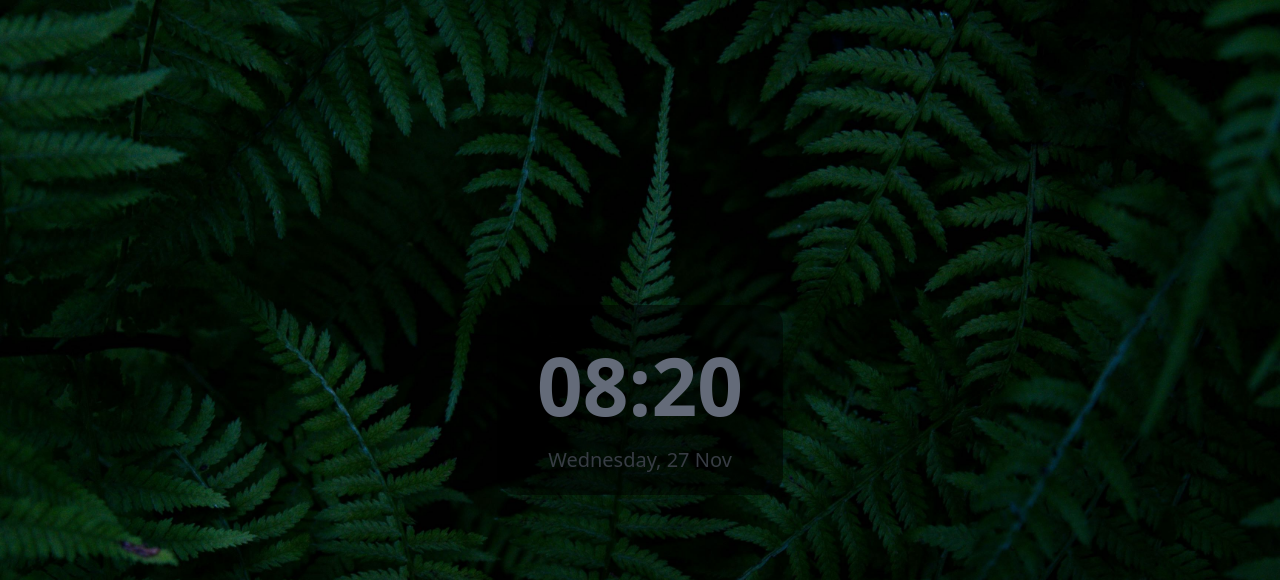
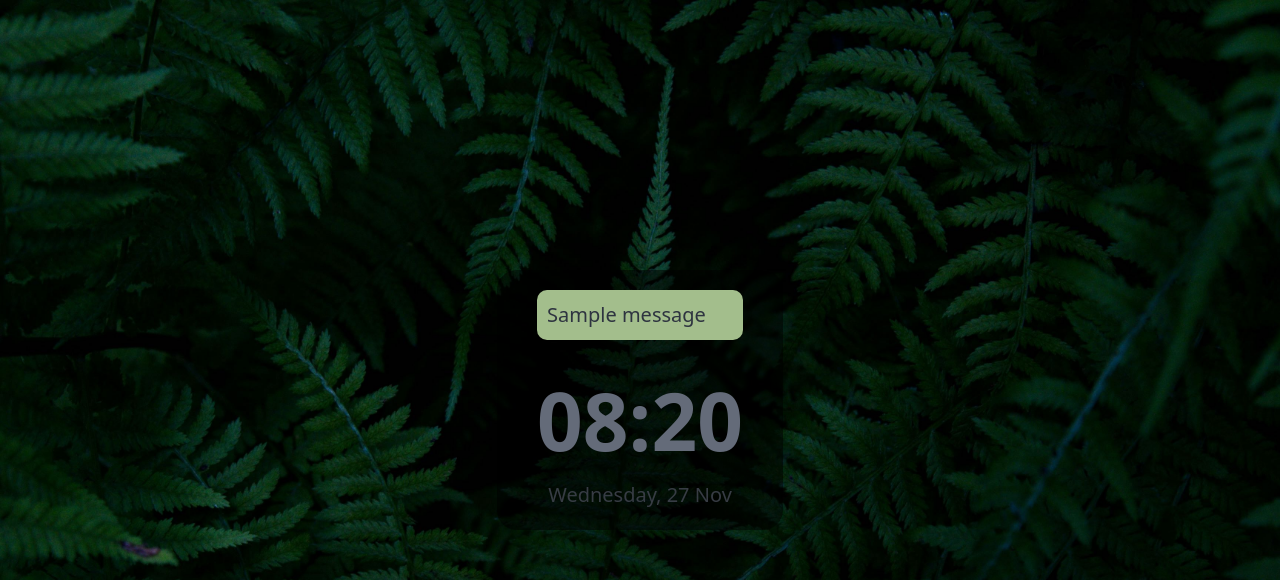
Before and after one commit to stuartmaxwell/stuartm.nz, a Django app: page /utils/home/ in a window 1280 px wide. Shown: the top 580 px of the page. Run offline with Django 5.2, Linux system fonts and the light colour scheme; tables that the repository leaves empty hold one stand-in row (values such as "Sample post"); one stand-in notice (Sample message) is shown.

Commit message:
Include message support

```diff
--- a/static/css/styles.css
+++ b/static/css/styles.css
@@ -151,3 +151,27 @@ article {
 .highlight pre {
   background-color: #2e3440;
 }
+
+/* Message Alert Styles */
+.message {
+  border-radius: 0.5em;
+  color: #2e3440;
+  margin-bottom: var(--pico-spacing);
+  padding: 0.5rem;
+}
+
+.alert-info {
+  background-color: #5e81ac;
+}
+
+.alert-success {
+  background-color: #a3be8c;
+}
+
+.alert-warning {
+  background-color: #ebcb8b;
+}
+
+.alert-danger {
+  background-color: #bf616a;
+}
--- a/templates/_base.html
+++ b/templates/_base.html
@@ -30,6 +30,7 @@
     {% block header %}{% endblock %}
 
     <main class="{% block main_classes %}{% endblock %}">
+      {% include "snippets/messages.html" %}
       {% block content %}{% endblock %}
     </main>
 
--- /dev/null
+++ b/templates/snippets/messages.html
@@ -0,0 +1,9 @@
+{% if messages %}
+
+  {% for message in messages %}
+    <div class="container-fluid message {{ message.tags }}">
+      {{ message }}
+    </div>
+  {% endfor %}
+
+{% endif %}
```
